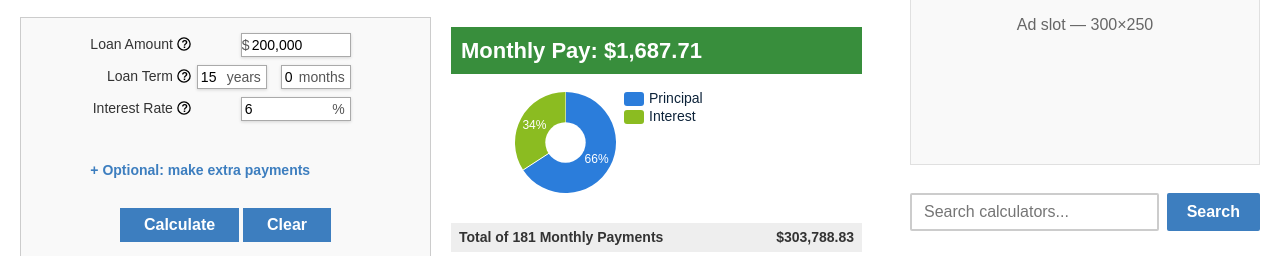
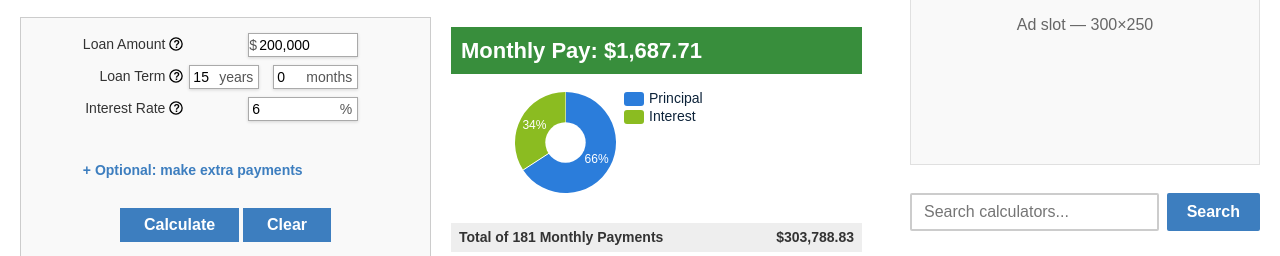
Before and after one commit to tgh101/calcify.ai, a website: page amortization-calculator.html in a window 1280 px wide. Shown: the part 187-443 px from the top of the page. Drawn offline with Linux system fonts and the light colour scheme.

Commit message:
fix(amortization): adjust months input space to fit 2 digits
- Increased months input width to 85px to comfortably fit 2-digit values
- Adjusted CSS padding to 65px to ensure 'months' label remains visible
- Maintained perfect alignment with years input and other form elements
- Preserved all existing functionality while improving usability

```diff
--- a/amortization-calculator.html
+++ b/amortization-calculator.html
@@ -137,7 +137,7 @@
         padding-right: 45px;
       }
       .panel .input-unit-wrapper .months-input {
-        padding-right: 55px;
+        padding-right: 65px;
       }
       .calculator-layout {
         display: grid;
@@ -254,7 +254,7 @@
                           <span class="unit-suffix">years</span>
                         </span>
                         <span class="input-unit-wrapper" style="margin-left: 10px;">
-                          <input type="text" name="caloan-term-months" id="caloan-term-months" value="0" class="in4char months-input" style="width: 70px; text-align: left;" />
+                          <input type="text" name="caloan-term-months" id="caloan-term-months" value="0" class="in4char months-input" style="width: 85px; text-align: left;" />
                           <span class="unit-suffix">months</span>
                         </span>
                       </td>
```
